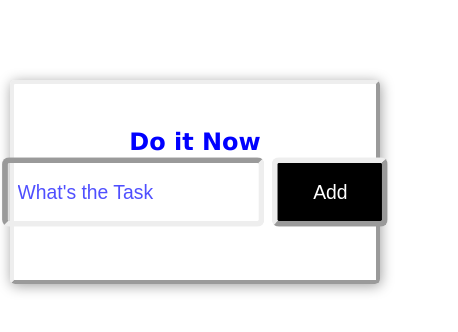
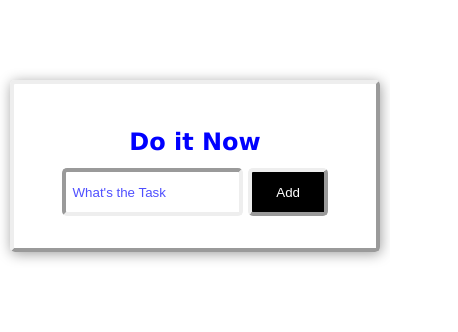
Before and after one commit to T3chhefty/my-todo-app, a plain HTML site: page index.html in a window 390 px wide. Shown: the whole page, 458 px wide, since content can reach past the window. Drawn offline with Linux system fonts and the light colour scheme; some packages are replaced by stand-ins of ours; a script that the page names is missing.

Commit message:
made a little change

```diff
--- a/assets/css/style.css
+++ b/assets/css/style.css
@@ -145,11 +145,11 @@ h2 {
     padding: 1em;
     height: 3rem;
   }
-  form {
+  /* form {
     width: 100%;
-    transform: scale(1.45);
+    transform: scale();
     margin: 0 0 2em 0;
-  }
+  } */
 
   /* .user-input{
     width: 100%;
```
